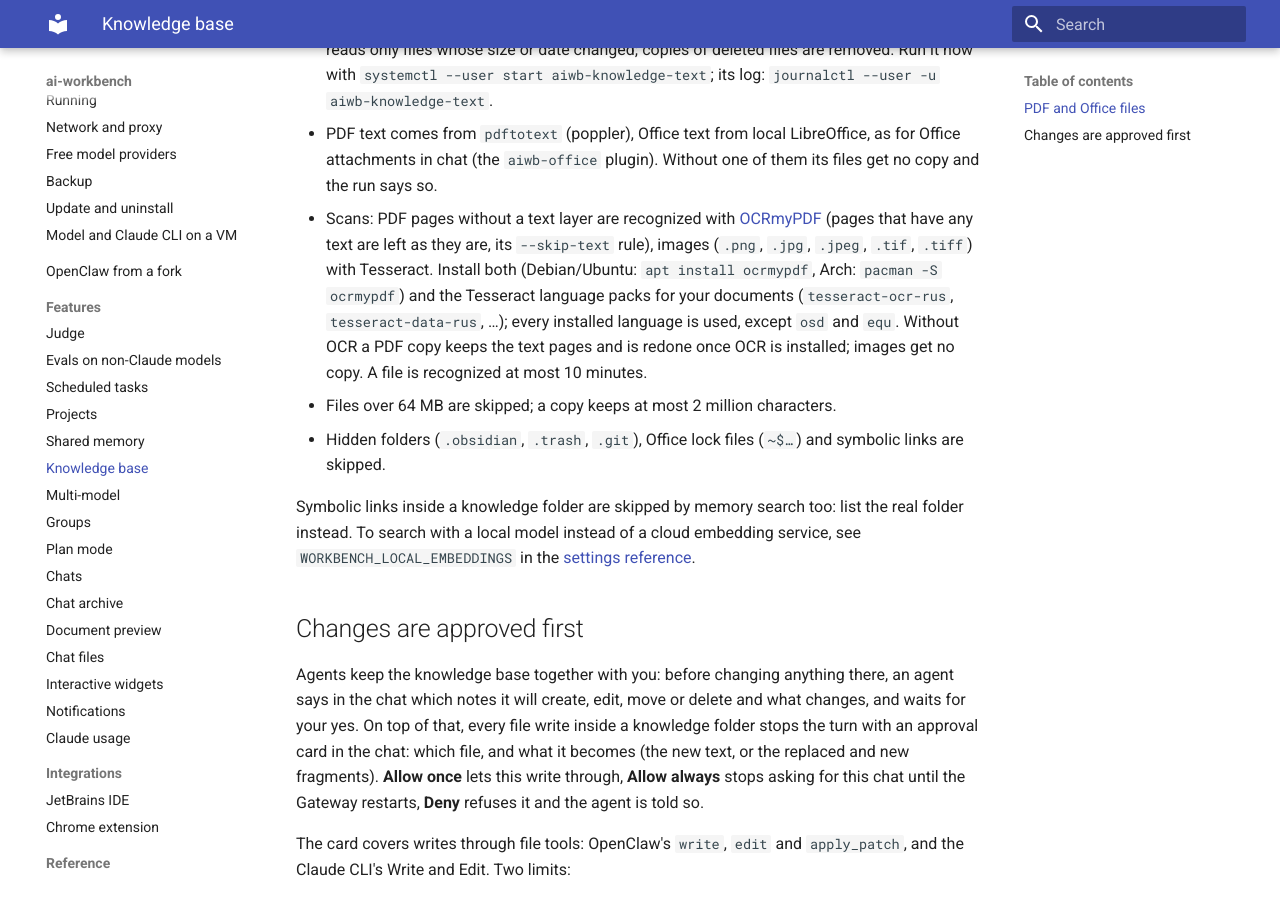
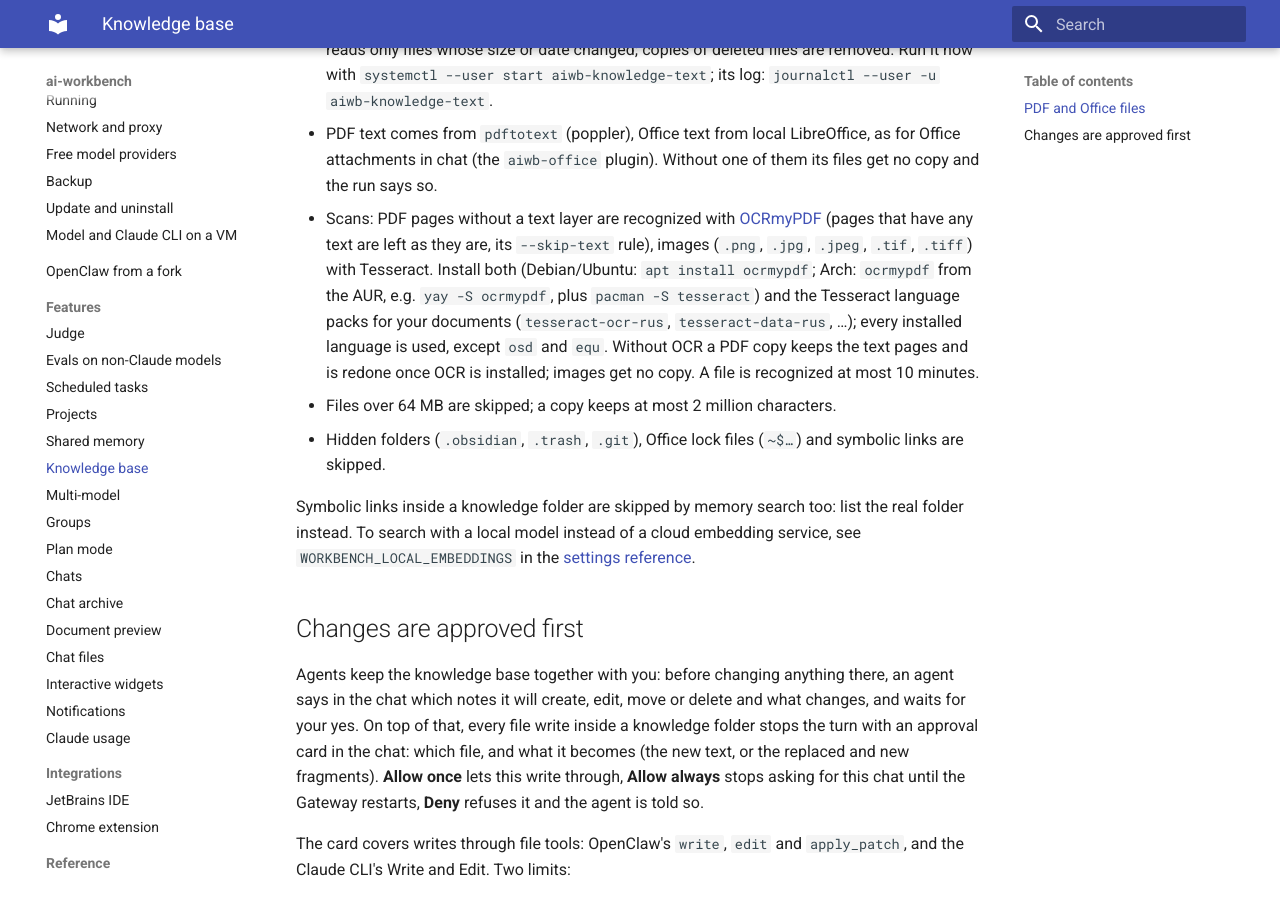
Before and after one commit to SingularBunny/ai-workbench, an MkDocs documentation site: the page built from docs/features/knowledge.md, in a window 1280 px wide and 900 px high, scrolled down 1344 px. Built offline with MkDocs 1.6.1 and Material for MkDocs 9.7.7, drawn with Linux system fonts in a browser that asks for light colours.

Commit message:
docs: ocrmypdf on Arch comes from the AUR

```diff
--- a/docs/features/knowledge.md
+++ b/docs/features/knowledge.md
@@ -56,7 +56,7 @@ and never to edit the copies. The copies are made outside the knowledge folders,
   (the `aiwb-office` plugin). Without one of them its files get no copy and the run says so.
 - Scans: PDF pages without a text layer are recognized with [OCRmyPDF](https://ocrmypdf.readthedocs.io/) (pages that
   have any text are left as they are, its `--skip-text` rule), images (`.png`, `.jpg`, `.jpeg`, `.tif`, `.tiff`) with
-  Tesseract. Install both (Debian/Ubuntu: `apt install ocrmypdf`, Arch: `pacman -S ocrmypdf`) and the Tesseract
+  Tesseract. Install both (Debian/Ubuntu: `apt install ocrmypdf`; Arch: `ocrmypdf` from the AUR, e.g. `yay -S ocrmypdf`, plus `pacman -S tesseract`) and the Tesseract
   language packs for your documents (`tesseract-ocr-rus`, `tesseract-data-rus`, …); every installed language is used,
   except `osd` and `equ`. Without OCR a PDF copy keeps the text pages and is redone once OCR is installed; images get
   no copy. A file is recognized at most 10 minutes.
```
